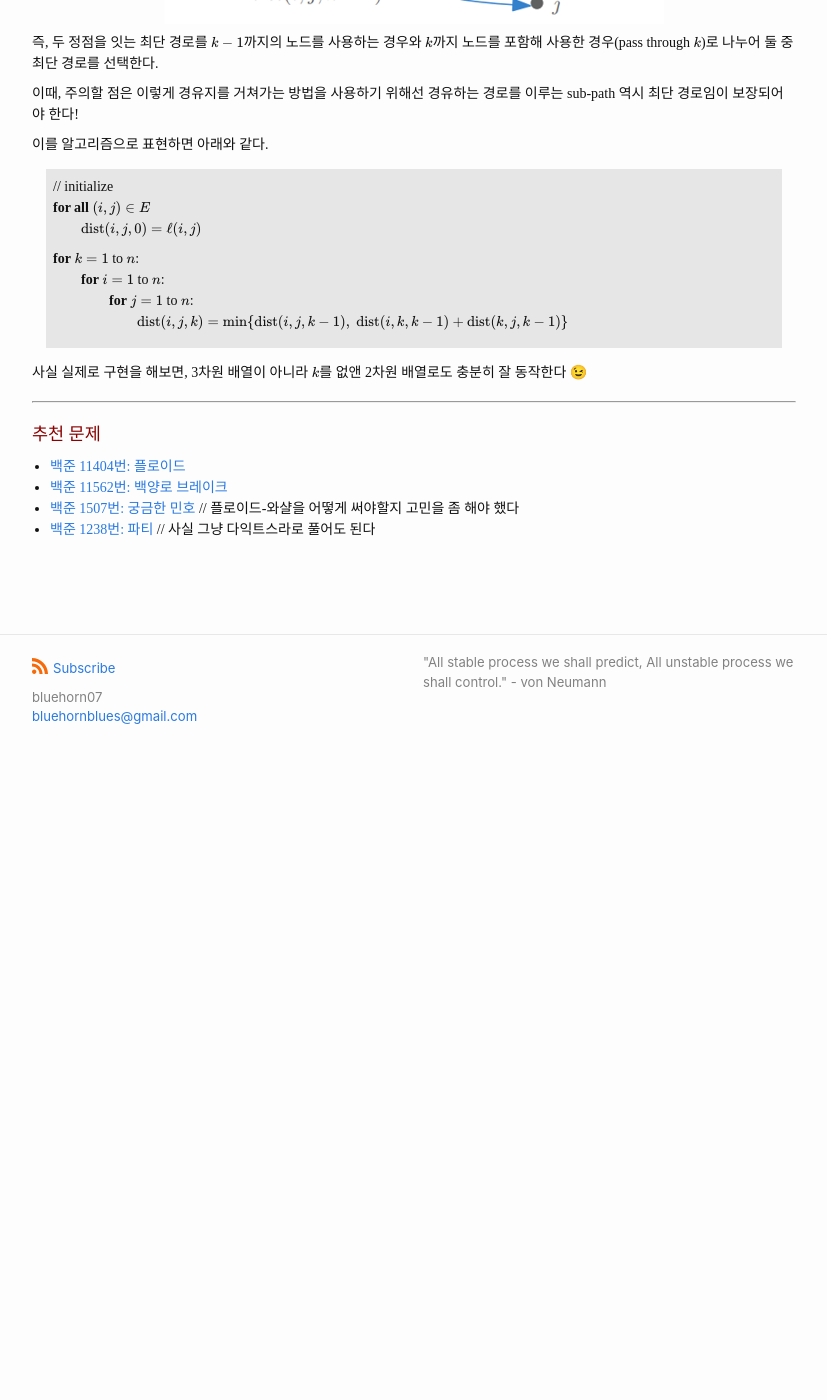
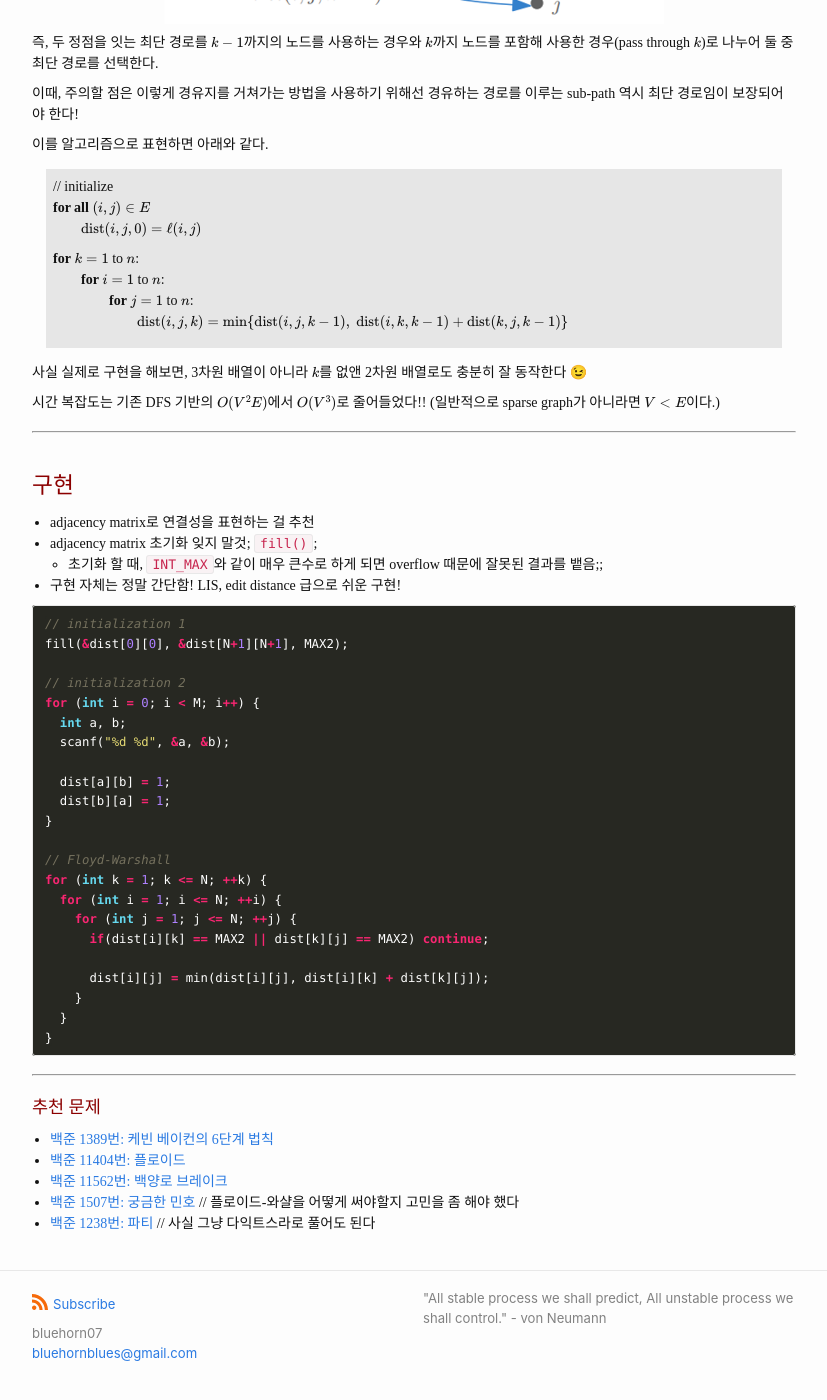
Before and after one commit to BlueHorn07/computer_science, a Jekyll site: the page built from _posts/algorithm/2021-06-13-all-pairs-shortest-paths.md, in a window 1280 px wide and 1400 px high, scrolled down 637 px. Shown: the whole window, without its empty margins (226-1053 px from the left). Built offline with Jekyll 4.4.1, drawn with Linux system fonts in a browser that asks for light colours; nearby versions of some CDN libraries; some web fonts are replaced; before the commit the page ends 1342 px from its top, so only the background shows below that.

Commit message:
update post

````diff
--- a/_posts/algorithm/2021-06-13-all-pairs-shortest-paths.md
+++ b/_posts/algorithm/2021-06-13-all-pairs-shortest-paths.md
@@ -46,10 +46,47 @@ tags: ["Algorithm"]
 
 사실 실제로 구현을 해보면, 3차원 배열이 아니라 $k$를 없앤 2차원 배열로도 충분히 잘 동작한다 😉
 
+시간 복잡도는 기존 DFS 기반의 $O(V^2 E)$에서 $O(V^3)$로 줄어들었다!! (일반적으로 sparse graph가 아니라면 $V < E$이다.)
+
+<hr/>
+
+### 구현
+
+- adjacency matrix로 연결성을 표현하는 걸 추천
+- adjacency matrix 초기화 잊지 말것; `fill()`;
+  - 초기화 할 때, `INT_MAX`와 같이 매우 큰수로 하게 되면 overflow 때문에 잘못된 결과를 뱉음;;
+- 구현 자체는 정말 간단함! LIS, edit distance 급으로 쉬운 구현!
+
+``` cpp
+// initialization 1
+fill(&dist[0][0], &dist[N+1][N+1], MAX2);
+
+// initialization 2
+for (int i = 0; i < M; i++) {
+  int a, b;
+  scanf("%d %d", &a, &b);
+
+  dist[a][b] = 1;
+  dist[b][a] = 1;
+}
+
+// Floyd-Warshall
+for (int k = 1; k <= N; ++k) {
+  for (int i = 1; i <= N; ++i) {
+    for (int j = 1; j <= N; ++j) {
+      if(dist[i][k] == MAX2 || dist[k][j] == MAX2) continue;
+
+      dist[i][j] = min(dist[i][j], dist[i][k] + dist[k][j]);
+    }
+  }
+}
+```
+
 <hr/>
 
 #### 추천 문제
 
+- [백준 1389번: 케빈 베이컨의 6단계 법칙](https://www.acmicpc.net/problem/1389)
 - [백준 11404번: 플로이드](https://www.acmicpc.net/problem/11404)
 - [백준 11562번: 백양로 브레이크](https://www.acmicpc.net/problem/11562)
 - [백준 1507번: 궁금한 민호](https://www.acmicpc.net/problem/1507) // 플로이드-와샬을 어떻게 써야할지 고민을 좀 해야 했다
````
